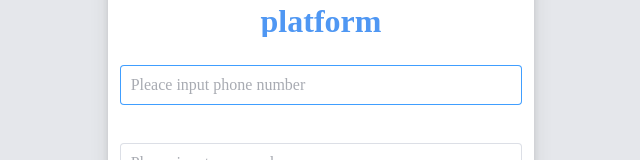
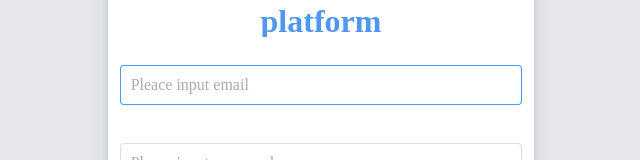
Before and after one commit to BSJJC/Found-this-back-end, a Vue app: page / in a window 1280 px wide. Shown: the part 254-414 px from the top of the page, without its empty margins (319-959 px from the left). Built offline with nearby package versions, Linux system fonts and the light colour scheme; a web font is replaced by a local one.

Commit message:
refactor: change phone number to email

```diff
--- a/src/views/LogIn.vue
+++ b/src/views/LogIn.vue
@@ -8,32 +8,32 @@ import { cnPhoneCheck } from "@/utils/phoneNumCheck";
 const router = useRouter();
 
 const logInInfo = reactive({
-  phoneNum: "",
+  email: "",
   password: "",
 });
 
 const ruleFormRef = ref<FormInstance>();
 
-const phoneNumCheck = (rule: any, value: any, callback: any) => {
+const emailNumCheck = (rule: any, value: any, callback: any) => {
   if (!value) {
-    return callback(new Error("Please input the phone number"));
+    return callback(new Error("Please input email"));
   }
 
-  const flag = cnPhoneCheck(value);
+  const reg = /^\w+([-+.]\w+)*@\w+([-.]\w+)*\.\w+([-.]\w+)*$/;
 
-  if (flag) {
+  if (reg.test(value)) {
     callback();
   } else {
-    callback(new Error("Please input the correct phone number"));
+    callback(new Error("Pleace input the correct email"));
   }
 };
 
 const rules = reactive<FormRules>({
-  phoneNum: [
+  email: [
     {
       required: true,
       trigger: "blur",
-      validator: phoneNumCheck,
+      validator: emailNumCheck,
     },
   ],
   password: [
@@ -84,12 +84,12 @@ const submitForm = async (formEl: FormInstance | undefined): Promise<void> => {
           Internet + online service platform
         </h1>
       </el-form-item>
-      <!-- phone number -->
-      <el-form-item class="w-full h-[60px] overflow-visible" prop="phoneNum">
+      <!-- email -->
+      <el-form-item class="w-full h-[60px] overflow-visible" prop="email">
         <el-input
-          v-model="logInInfo.phoneNum"
-          type="number"
-          placeholder="Pleace input phone number"
+          v-model="logInInfo.email"
+          type="text"
+          placeholder="Pleace input email"
           autofocus="true"
           clearable
           class="h-[40px]"
```
